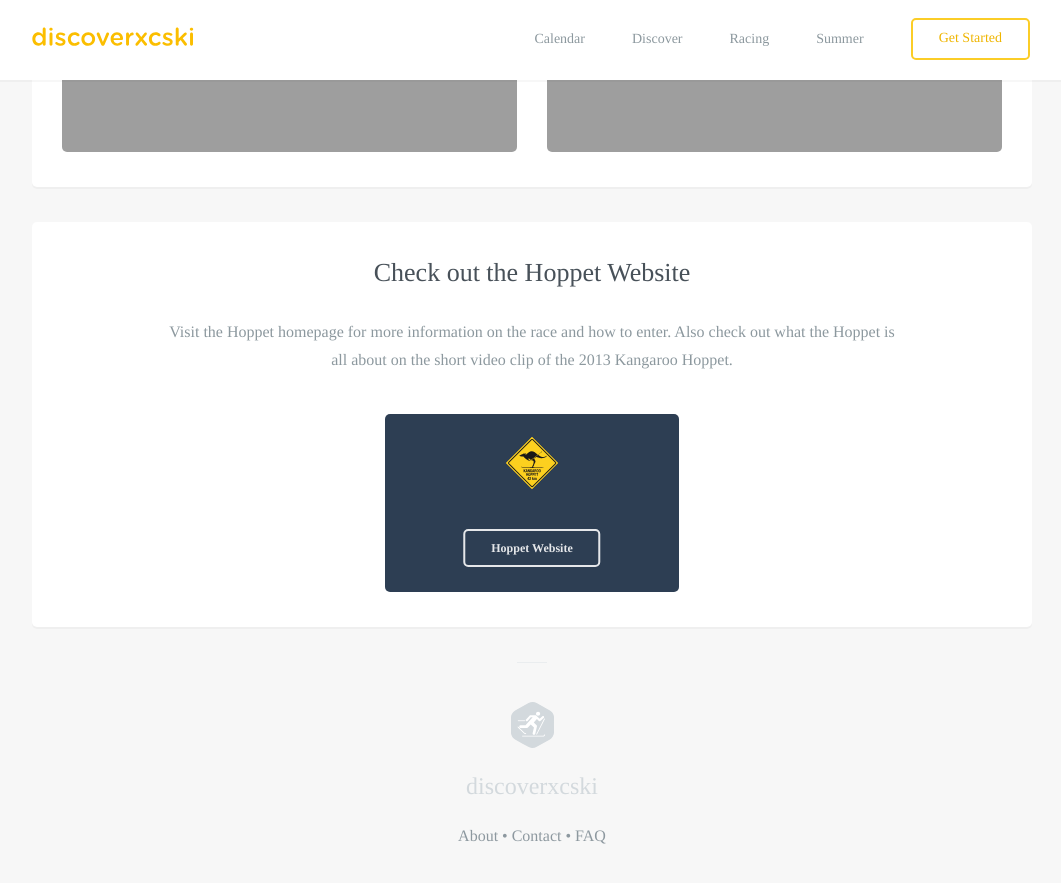
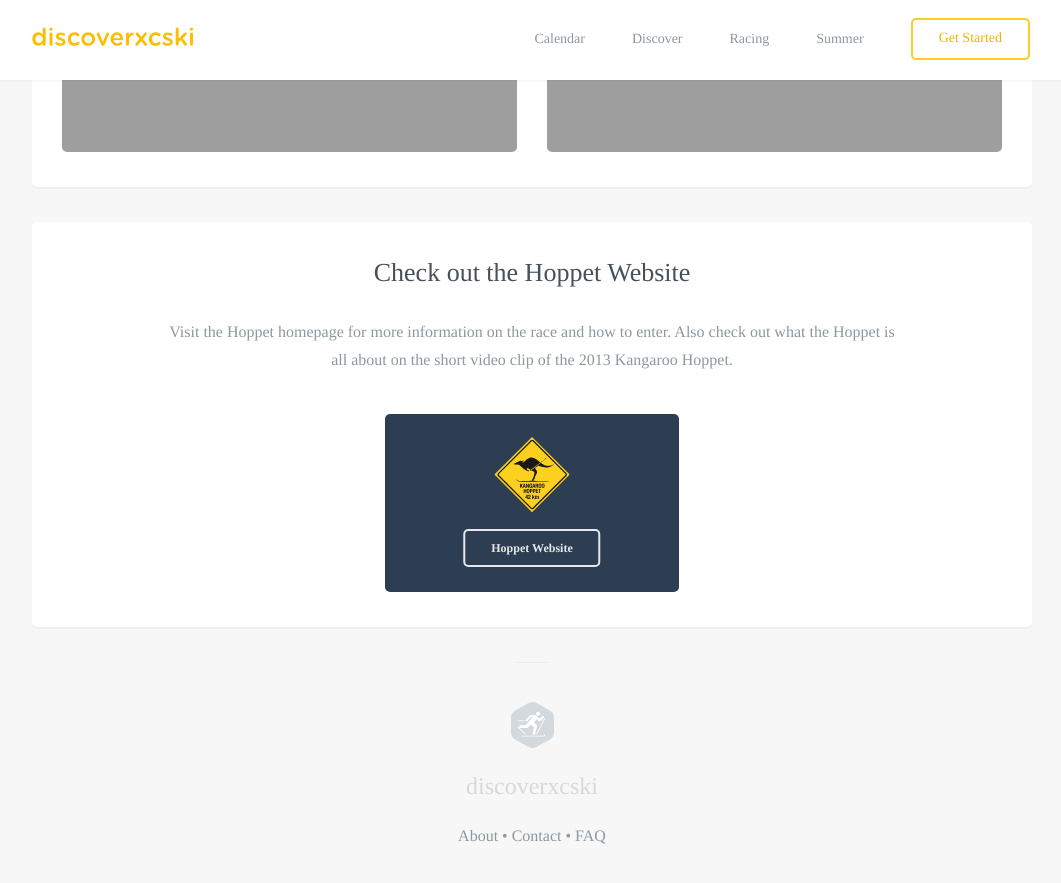
Before and after one commit to robcatto/robcatto.github.io, a Jekyll site: the page built from racing/kangaroo-hoppet/index.html, in a window 1280 px wide and 900 px high, scrolled down 2129 px. Shown: the top 883 px of the window, without its empty margins (108-1169 px from the left). Built offline with Jekyll 4.4.1, drawn with Linux system fonts in a browser that asks for light colours; some web fonts are replaced; Markdown is read by kramdown in place of the engine named in the settings.

Commit message:
Update index.html

```diff
--- a/racing/kangaroo-hoppet/index.html
+++ b/racing/kangaroo-hoppet/index.html
@@ -174,7 +174,7 @@ layout: default
                                                 <div class="callout-card" style="
                                                 background-color: #2D3E53 ;
                                                 background-size: cover;">
-                                                        <svg width="75px" height="75px" style="top:23px" viewBox="0 0 75 75" version="1.1" xmlns="http://www.w3.org/2000/svg" xmlns:xlink="http://www.w3.org/1999/xlink" xmlns:sketch="http://www.bohemiancoding.com/sketch/ns">
+                                                        <svg width="75px" height="75px" style="top:23px; height: 75px;" viewBox="0 0 75 75" version="1.1" xmlns="http://www.w3.org/2000/svg" xmlns:xlink="http://www.w3.org/1999/xlink" xmlns:sketch="http://www.bohemiancoding.com/sketch/ns">
                                     <!-- Generator: Sketch 3.3.2 (12043) - http://www.bohemiancoding.com/sketch -->
                                     <title>Hoppet Logo</title>
                                     <desc>Created with Sketch.</desc>
```
